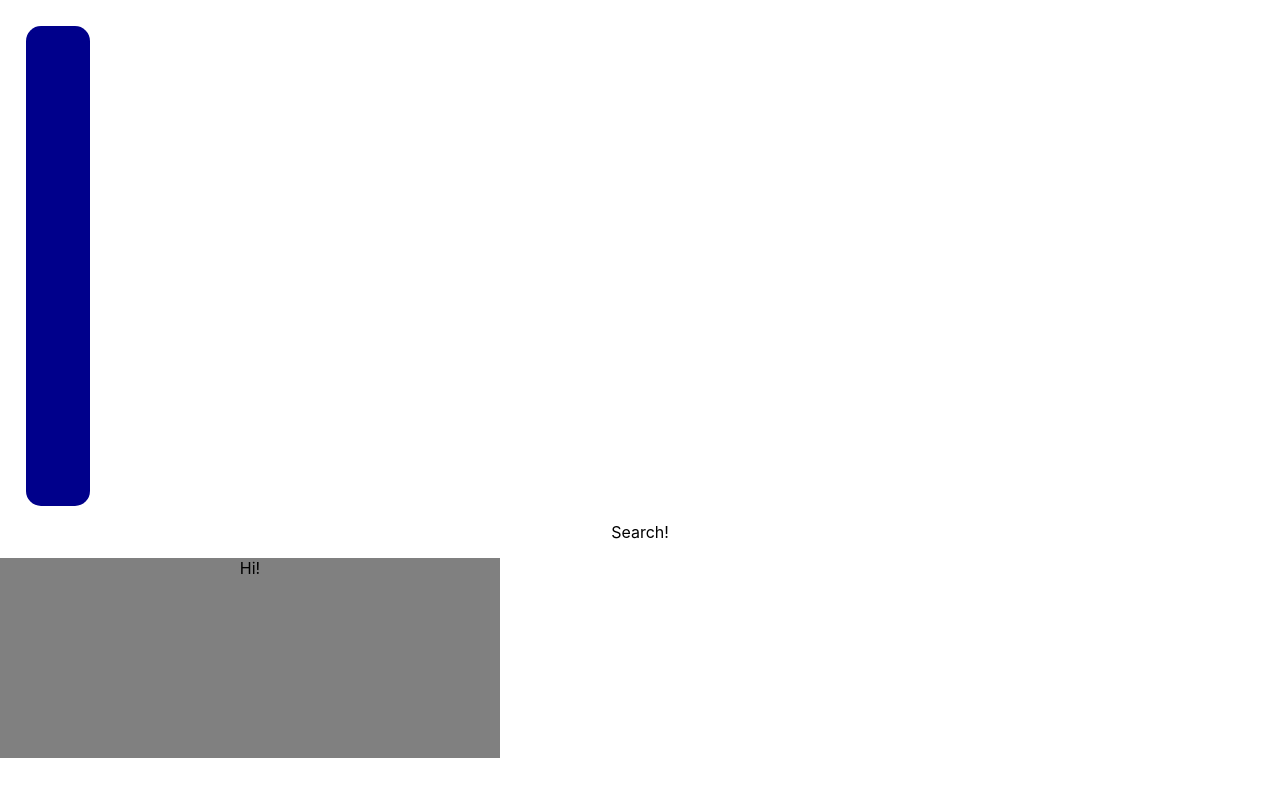
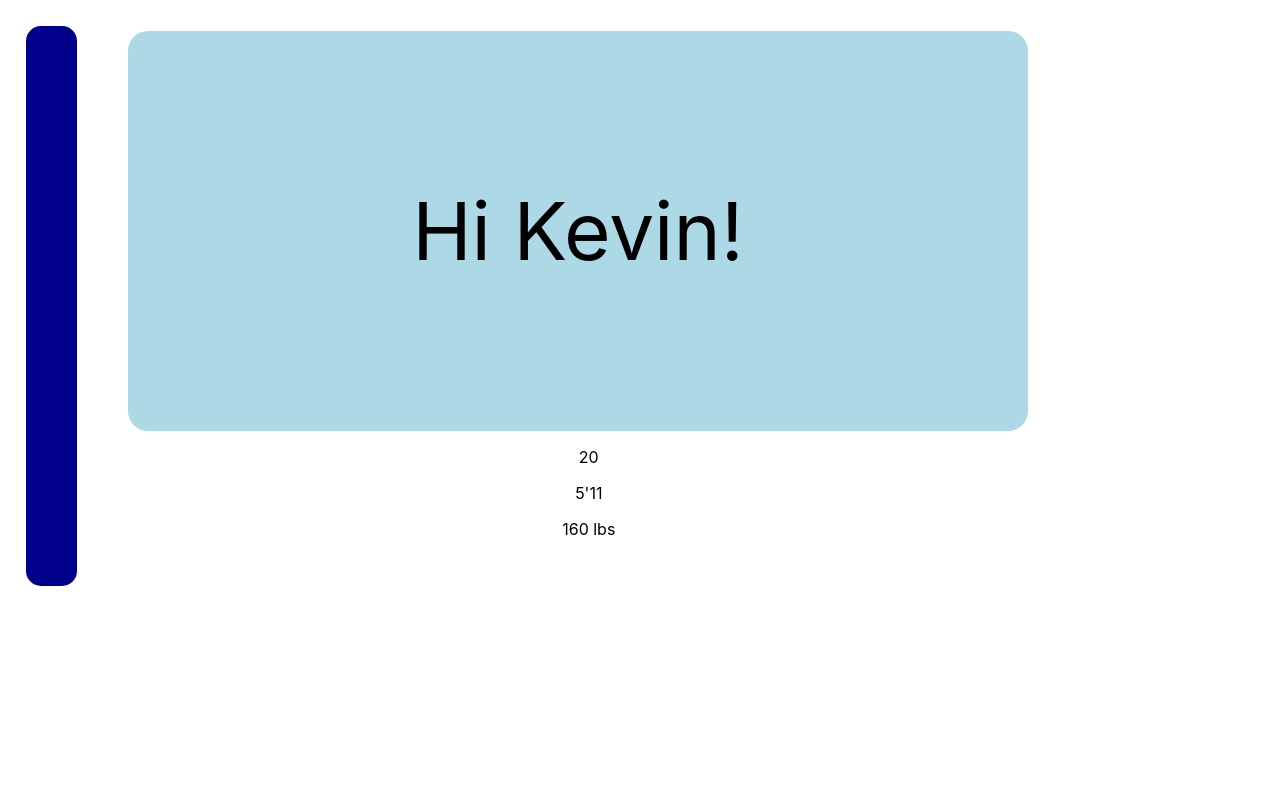
Before and after one commit to lyssum/hack20front-end, a React (Create React App) app in the folder hack20site/: page / in a window 1280 px wide. Shown: the top 796 px of the page. Built offline with nearby package versions, Linux system fonts and the light colour scheme.

Commit message:
started nav, welcome, userstats

```diff
--- a/hack20site/src/Components/Cards/Cards.js
+++ b/hack20site/src/Components/Cards/Cards.js
@@ -1,12 +1,18 @@
 import React from "react";
-import Aux from "../../hoc/Auxiliary";
+import classes from "./Cards.module.css";
 import Welcome from "./Welcome/Welcome";
+import UserStats from "./UserStats/UserStats";
 
 const cards = (props) => {
   return (
-    <div>
-      <Welcome/>
-      </div>
+    <div className={classes.Cards}>
+      <Welcome name="Kevin"/>
+      <UserStats
+        age="20"
+        height="5'11"
+        weight="160 lbs"
+      />
+    </div>
   );
 };
 
--- /dev/null
+++ b/hack20site/src/Components/Cards/Cards.module.css
@@ -0,0 +1,4 @@
+.Cards {
+  width: 80%;
+  display: inline-block;
+}
--- /dev/null
+++ b/hack20site/src/Components/Cards/UserStats/UserStats.js
@@ -0,0 +1,13 @@
+import React from 'react';
+
+const userstats = (props) => {
+  return(
+    <div>
+      <p>{props.age}</p>
+      <p>{props.height}</p>
+      <p>{props.weight}</p>
+  </div>
+  );
+};
+
+export default userstats;
--- a/hack20site/src/Components/Cards/Welcome/Welcome.js
+++ b/hack20site/src/Components/Cards/Welcome/Welcome.js
@@ -3,7 +3,7 @@ import classes from "./Welcome.module.css";
 
 const welcome = (props) => (
   <section className={classes.Welcome}>
-    <p> Hi! {props.name}</p>
+    <p> Hi {props.name}!</p>
   </section>
 );
 
--- a/hack20site/src/Components/Cards/Welcome/Welcome.module.css
+++ b/hack20site/src/Components/Cards/Welcome/Welcome.module.css
@@ -1,6 +1,15 @@
 .Welcome {
-  width: 500px;
-  height: 200px;
-  background-color: grey;
-  top:0;
+  width: 900px;
+  height: 400px;
+  background-color: lightblue;
+  margin-top: 3%;
+  margin-left: 5%;
+  border-radius: 20px;
+  display: flex;
+  justify-content: center;
+  align-items: center;
 }
+
+.Welcome p {
+  font-size: 5em;
+}
--- a/hack20site/src/Components/Sidebar/Sidebar.module.css
+++ b/hack20site/src/Components/Sidebar/Sidebar.module.css
@@ -1,7 +1,8 @@
 .Sidebar {
   background-color: darkblue;
   margin: 2% 0% 0% 2%;
-  width: 5%;
-  height: 60vh;
+  width: 4%;
+  height: 70vh;
   border-radius: 15px;
+  display: inline-block;
 }
--- a/hack20site/src/Containers/Layout/Layout.js
+++ b/hack20site/src/Containers/Layout/Layout.js
@@ -1,12 +1,12 @@
 import React, {Component} from 'react';
 import Sidebar from "../../Components/Sidebar/Sidebar";
+import classes from "./Layout.module.css";
 
 class Layout extends Component {
   render() {
     return(
-      <div>
+      <div className={classes.Layout}>
         <Sidebar></Sidebar>
-        <p>Search!</p>
         {this.props.children}
       </div>
     )
--- a/hack20site/src/Containers/Layout/Layout.module.css
+++ b/hack20site/src/Containers/Layout/Layout.module.css
@@ -0,0 +1,3 @@
+.Layout {
+  display: flex;
+}
```
Also changed, not shown: hack20site/src/Components/Cards/UserStats/UserStats.module.css (added).
